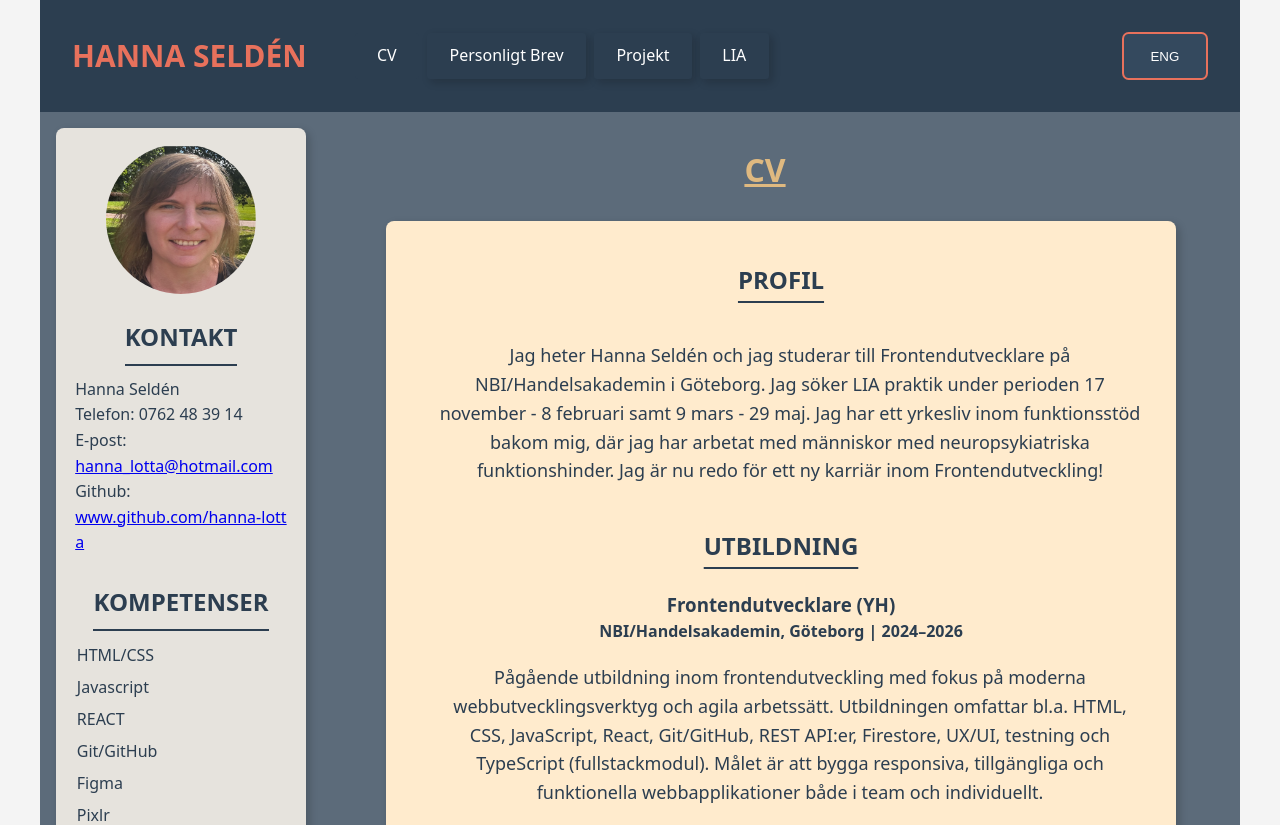
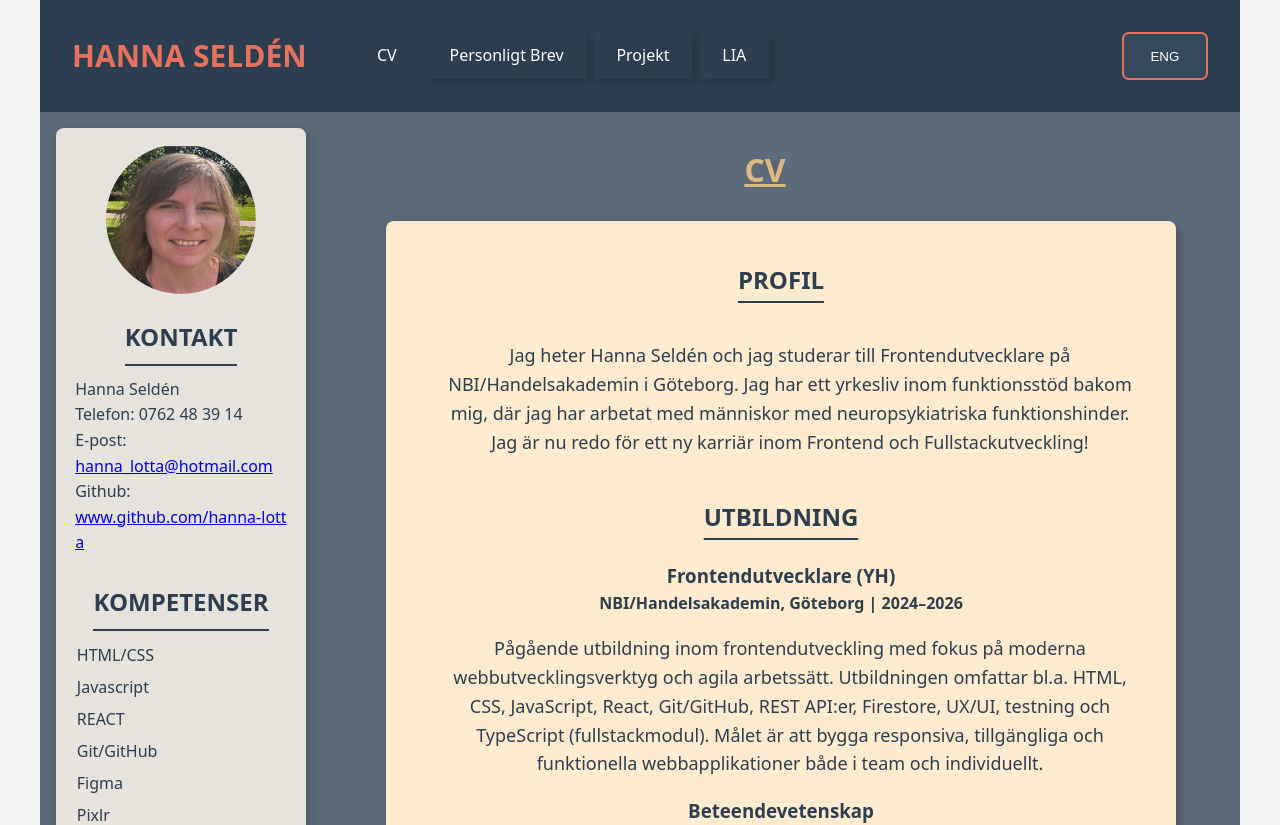
Before and after one commit to hanna-lotta/portfolio, a React (Vite) app: page /#/ in a window 1280 px wide. Shown: the top 825 px of the page. Built offline with nearby package versions, Linux system fonts and the light colour scheme.

Commit message:
correktion laguages

```diff
--- a/src/data/myProfile.js
+++ b/src/data/myProfile.js
@@ -1,10 +1,10 @@
 
 const myProfile = {
 	sv: {
-	description: "Jag heter Hanna Seldén och jag studerar till Frontendutvecklare på NBI/Handelsakademin i Göteborg. Jag söker LIA praktik under perioden 17 november - 8 februari samt 9 mars - 29 maj. Jag har ett yrkesliv inom funktionsstöd bakom mig, där jag har arbetat med människor med neuropsykiatriska funktionshinder. Jag är nu redo för ett ny karriär inom Frontendutveckling!"
+	description: "Jag heter Hanna Seldén och jag studerar till Frontendutvecklare på NBI/Handelsakademin i Göteborg. Jag har ett yrkesliv inom funktionsstöd bakom mig, där jag har arbetat med människor med neuropsykiatriska funktionshinder. Jag är nu redo för ett ny karriär inom Frontend och Fullstackutveckling!"
 	},
 	eng: {
-	description: "My name is Hanna Seldén and I am studying to become a Frontend Developer at NBI/Handelsakademin in Gothenburg. I am looking for LIA internship during the periods November 17 - February 8 and March 9 - May 29. I have a professional background in disability support, where I have worked with people with neuropsychiatric disabilities. I am now ready for a new career in Frontend Development!"
+	description: "My name is Hanna Seldén and I am studying to become a Frontend Developer at NBI/Handelsakademin in Gothenburg. I have a professional background in disability support services, where I have worked with people with neuropsychiatric disabilities. I am now ready for a new career in Frontend and Fullstack Development!"
 	}
 }
 
```
